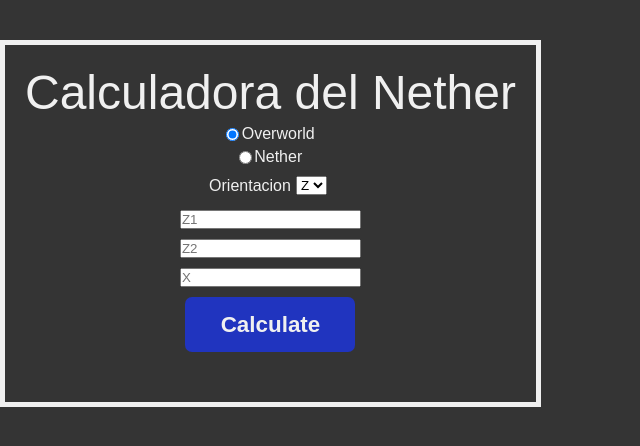
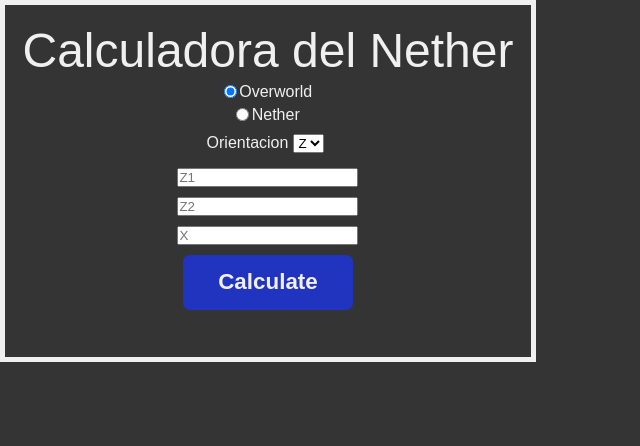
Before and after one commit to BlueTechnoCat/bluetechnocat.github.io, a plain HTML site: page index.html in a window 1280 px wide. Shown: the whole page, without its empty margins (0-640 px from the left). Drawn offline with Linux system fonts and the light colour scheme.

Commit message:
Update calc.css

```diff
--- a/calc.css
+++ b/calc.css
@@ -5,9 +5,8 @@
 }
 
 body {
-	padding: 20px;
+	padding: 17.5px;
 	position: absolute;
-	top: 5%;
 	background: #343434;
 	border: 5px solid #f0f0f0;
 }
```
Lines whose indentation alone changed are shown as unchanged.
